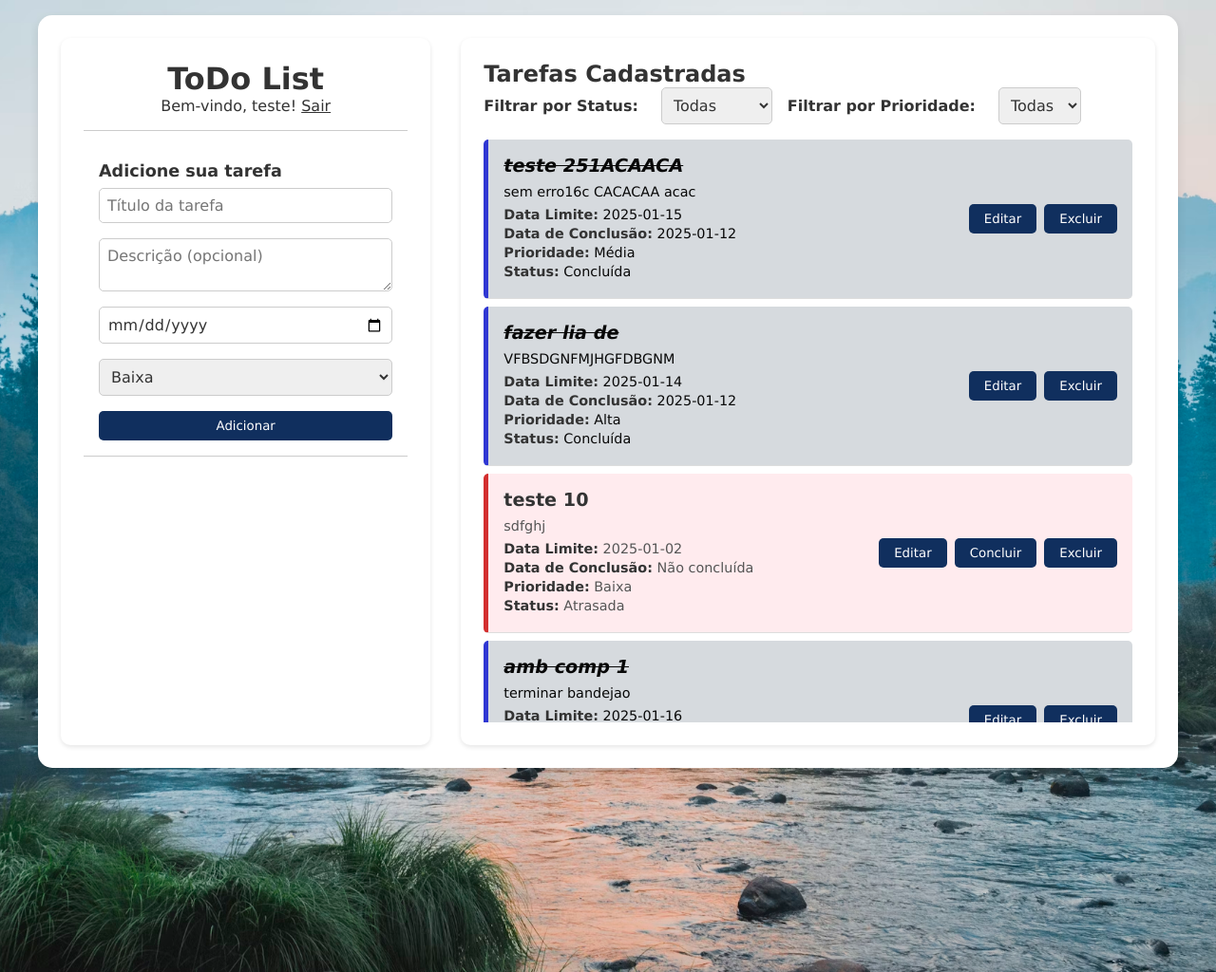
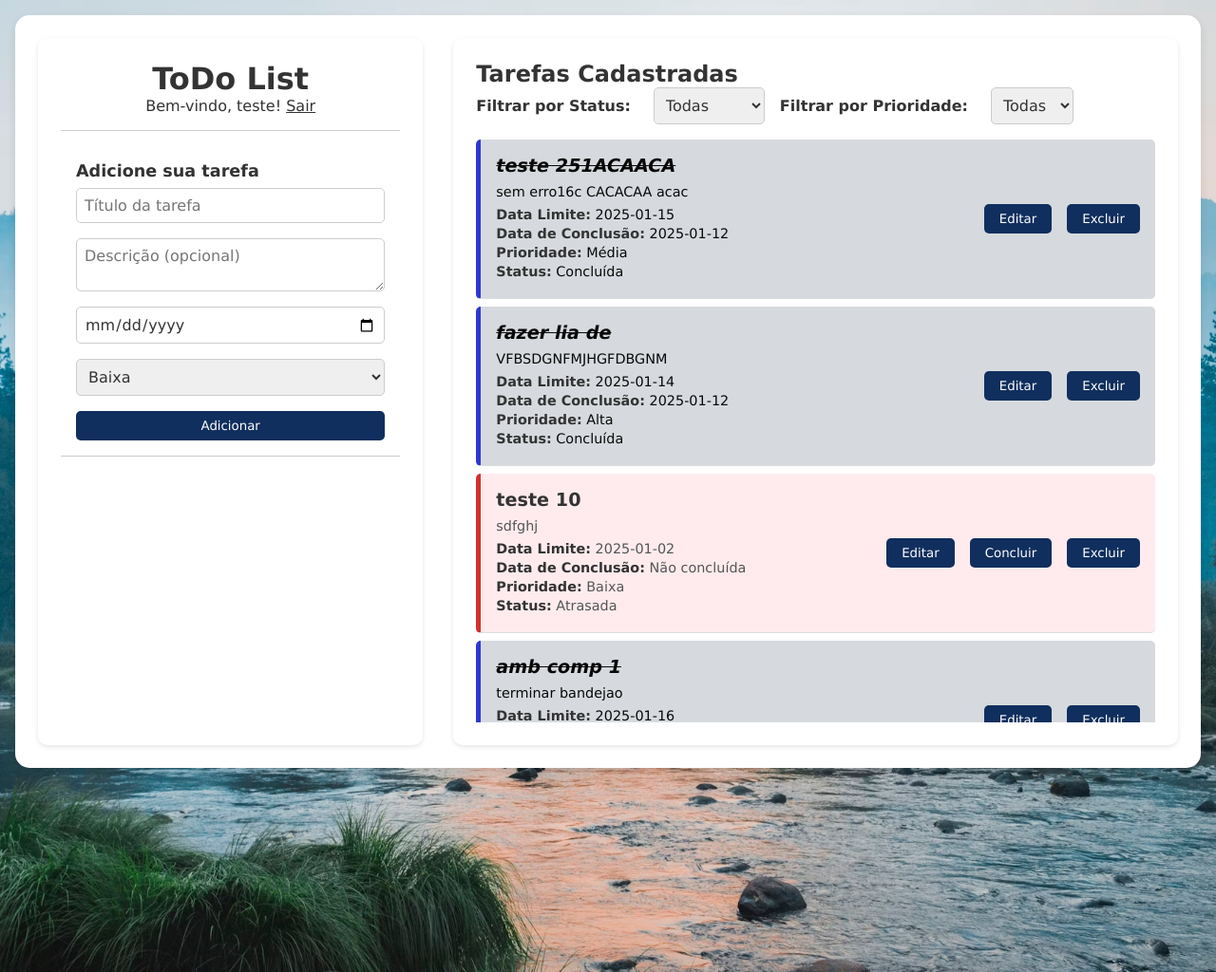
Before and after one commit to ibnergabriel/todolist-IAC, a Flask app: page /tarefas in a window 1280 px wide. Shown: the whole page at 95% size. Run offline with Flask 3, Linux system fonts and the light colour scheme; a user stored in the database is signed in; data comes from the database, SQL or seed files in the repository.

Commit message:
Mais alterações em layout e funcionalidades do front-end

```diff
--- a/app/static/css/styles.css
+++ b/app/static/css/styles.css
@@ -150,6 +150,12 @@ header {
     transition: 0.3s;
     background-color: #102f5e;
     color: #fff;
+}
+
+/* Estilo para os botões de edição e exclusão */
+.task-buttons {
+    display: flex;
+    gap: 0.5rem; /* Aumentar o espaço entre os botões */
 }
 
 .todo-actions button:hover {
@@ -351,7 +357,7 @@ body {
 .main-container {
     display: flex;
     gap: 2rem;
-    max-width: 1200px;
+    max-width: 1350px;
     width: 100%;
     background-color: #fff;
     padding: 1.5rem;
@@ -615,6 +621,14 @@ header {
 .editar-form .btn-secondary:hover {
     background-color: #5a6268;
 }
+
+.editar-form h3 {
+    margin-bottom: 1rem;
+    font-size: 1.2rem;
+    color: #102f5e;
+    text-decoration: none; /* Garante que o texto não seja tachado */
+}
+
 .filtro-container {
     display: flex;
     gap: 1rem;
@@ -647,3 +661,9 @@ header {
     transform: scale(1.02);
     box-shadow: 0 4px 10px rgba(0, 0, 0, 0.2);
 }
+
+/* Estilo para os botões de edição e exclusão */
+.task-buttons {
+    display: flex;
+    gap: 1rem; /* Aumentar o espaço entre os botões */
+}
--- a/app/static/js/scripts.js
+++ b/app/static/js/scripts.js
@@ -192,3 +192,26 @@ document.addEventListener('DOMContentLoaded', () => {
     // Carregar as tarefas com os filtros atuais
     loadTodos();
 });
+
+//  Ocultar o botão "Editar" quando o formulário de edição estiver aberto
+document.addEventListener('DOMContentLoaded', () => {
+    const editButton = document.querySelector('.btn-editar');
+    const editForm = document.querySelector('.editar-form');
+    const saveButton = editForm.querySelector('.btn-primary');
+    const cancelButton = editForm.querySelector('.btn-secondary');
+
+    editButton.addEventListener('click', () => {
+        editButton.style.display = 'none';
+        editForm.style.display = 'block';
+    });
+
+    saveButton.addEventListener('click', () => {
+        editButton.style.display = 'inline-block';
+        editForm.style.display = 'none';
+    });
+
+    cancelButton.addEventListener('click', () => {
+        editButton.style.display = 'inline-block';
+        editForm.style.display = 'none';
+    });
+});
--- a/app/templates/index.html
+++ b/app/templates/index.html
@@ -81,8 +81,9 @@
                         </div>
                     </div>
                     <div class="todo-actions">
+                        <div class="task-buttons">
                                 <!-- Botão para editar tarefa -->
-                        <button onclick="editarTarefa('{{ tarefa[0] }}')">
+                            <button class="btn-editar" onclick="editarTarefa('{{ tarefa[0] }}')">
                                 <i class="fa-solid fa-edit"></i> Editar
                             </button>
 
@@ -102,6 +103,7 @@
                                     <i class="fa-solid fa-xmark"></i> Excluir
                                 </button>
                             </form>
+                        </div>
                     </div>
 
                     <!-- Formulário de Edição (inicialmente oculto) -->
@@ -242,6 +244,34 @@
                 console.error('Erro ao enviar a nova ordem:', error);
             });
         }
+
+        function editarTarefa(tarefaId) {
+            // Esconde o botão "Editar"
+            const editButton = document.querySelector(`button[onclick="editarTarefa('${tarefaId}')"]`);
+            editButton.style.display = 'none';
+
+            // Mostra o formulário de edição específico da tarefa
+            const editForm = document.getElementById(`editar-form-${tarefaId}`);
+            editForm.style.display = 'block';
+        }
+
+        function cancelarEdicao(tarefaId) {
+            // Mostra o botão "Editar" novamente
+            const editButton = document.querySelector(`button[onclick="editarTarefa('${tarefaId}')"]`);
+            editButton.style.display = 'block';
+
+            // Esconde o formulário de edição
+            const editForm = document.getElementById(`editar-form-${tarefaId}`);
+            editForm.style.display = 'none';
+        }
+
+        function salvarEdicao(event, tarefaId) {
+        event.preventDefault();
+        // Aqui você pode adicionar o código para salvar as alterações da tarefa via AJAX ou outra abordagem
+
+        // Após salvar, exibir o botão "Editar" novamente e ocultar o formulário
+        cancelarEdicao(tarefaId);
+        }
     </script>
 </body>
 </html>
```
Lines whose indentation alone changed are shown as unchanged.
